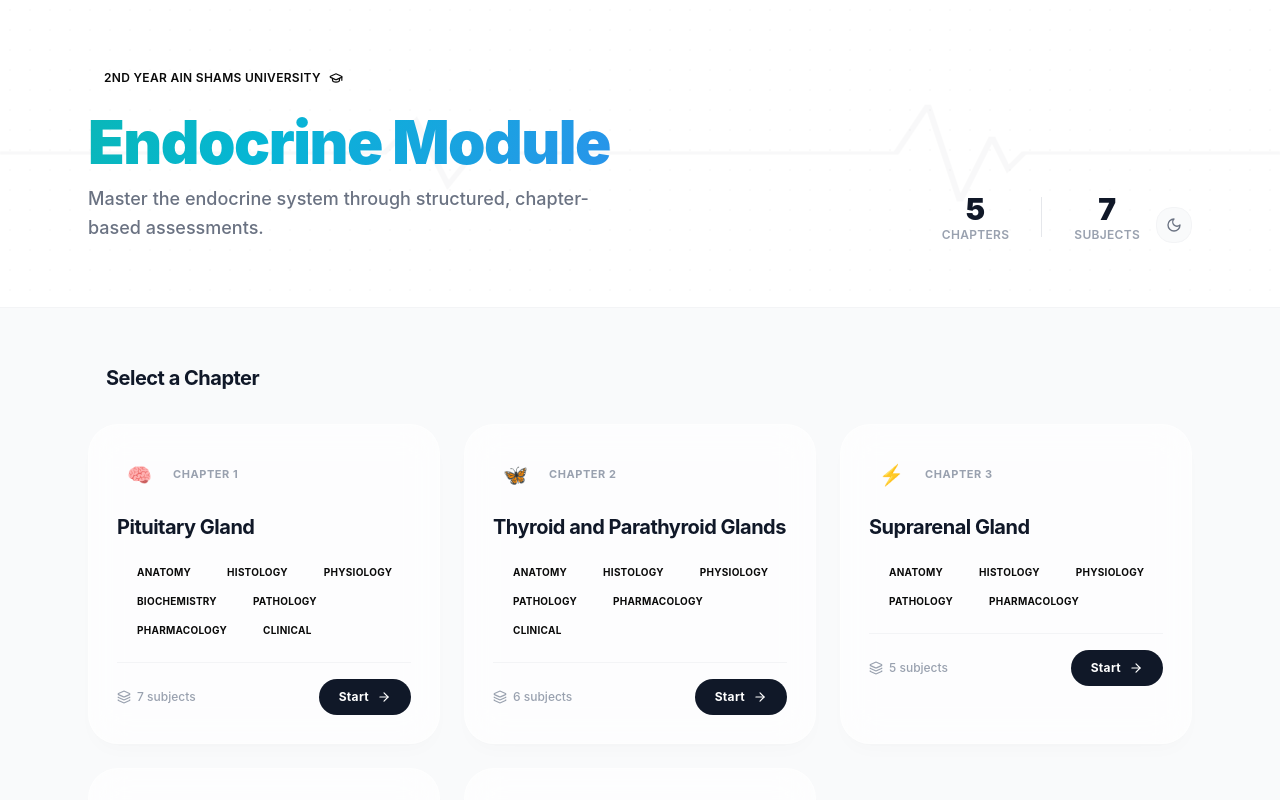
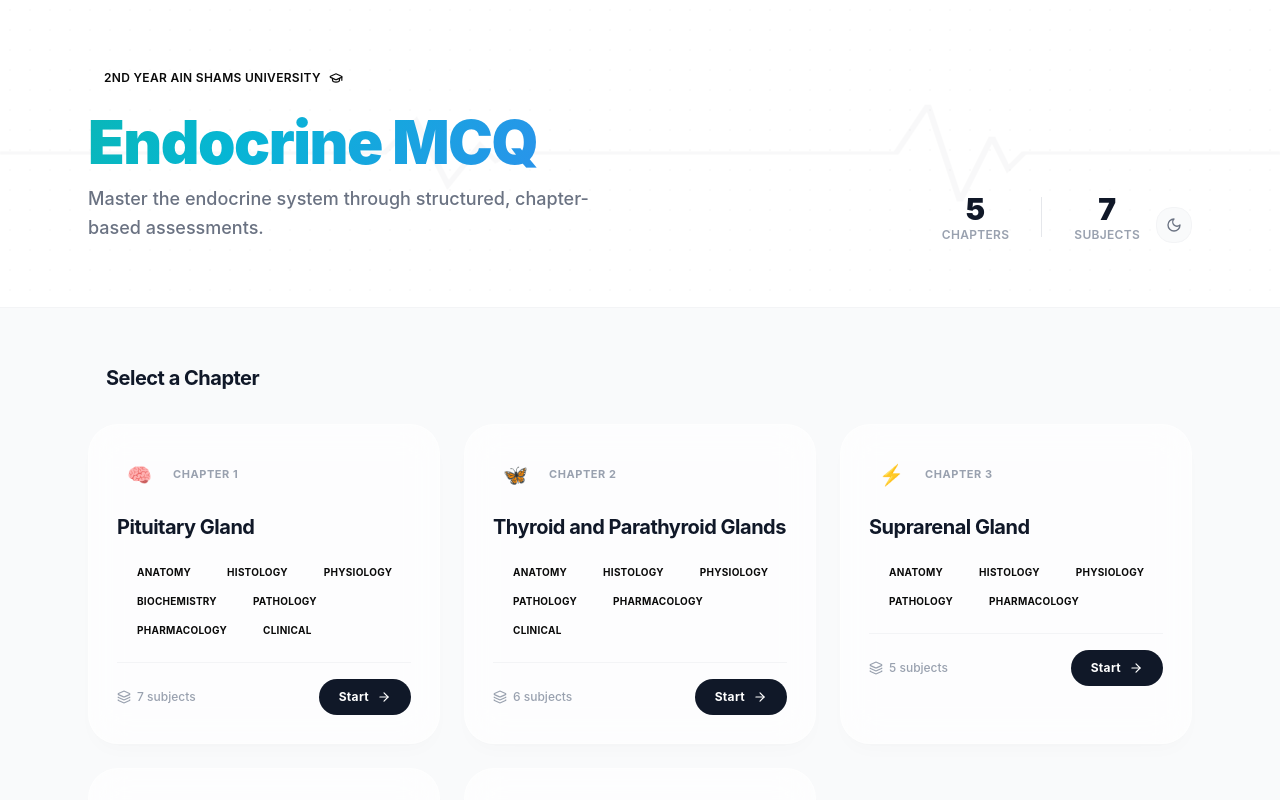
Before and after one commit to ohossa/Endocrine-Quiz, a React (Vite) app: page / in a window 1280 px wide. Shown: the top 800 px of the page. Built offline with nearby package versions, Linux system fonts and the light colour scheme.

Commit message:
style: change main page title to Endocrine MCQ

```diff
--- a/src/app/components/ChapterSelect.tsx
+++ b/src/app/components/ChapterSelect.tsx
@@ -177,7 +177,7 @@ export function ChapterSelect({ onSelectChapter }: Props) {
                 2nd Year Ain Shams University <GraduationCap size={14} />
               </div>
               <h1 className="header-anim font-archivo text-5xl lg:text-6xl font-black tracking-tight leading-none mb-3">
-                <span className="gradient-title">Endocrine Module</span>
+                <span className="gradient-title">Endocrine MCQ</span>
               </h1>
               <p className="header-sub text-gray-500 dark:text-gray-400 text-lg font-medium max-w-lg leading-relaxed">
                 Master the endocrine system through structured, chapter-based assessments.
```
Also changed, not shown: 2 other files (tests, documents, lock files or other folders).
